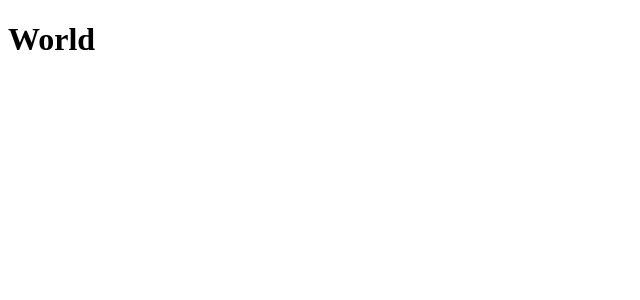
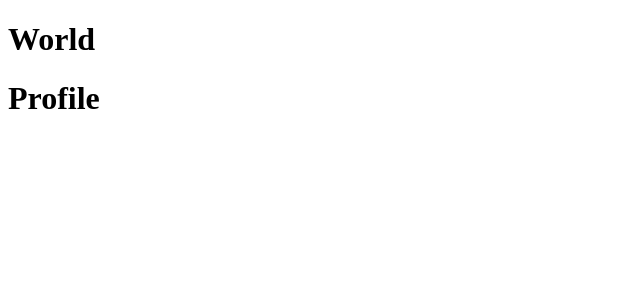
Before and after one commit to vvorkcloudtech/class-103Evening, a React app: page / in a window 1280 px wide. Shown: the top 300 px of the page, without its empty margins (0-640 px from the left). Built offline with nearby package versions, Linux system fonts and the light colour scheme; the HTML template or start-up script is replaced by a standard one.

Commit message:
users-Profile

```diff
--- a/src/js/components/App.jsx
+++ b/src/js/components/App.jsx
@@ -1,4 +1,5 @@
 import React from "react";
+import Profile from "./Profile.jsx"
 
 class App extends React.Component {
   render() {
@@ -8,6 +9,7 @@
           <h1>
             World
           </h1>
+          <Profile />
         </div>
 
       </div>
--- /dev/null
+++ b/src/js/components/Profile.jsx
@@ -0,0 +1,14 @@
+import React from "react";
+
+class Profile extends React.Component {
+  render() {
+    return (
+      <div>
+        <div>
+            <h1>Profile</h1>
+        </div>
+      </div>
+    );
+  }
+}
+export default Profile;
```
